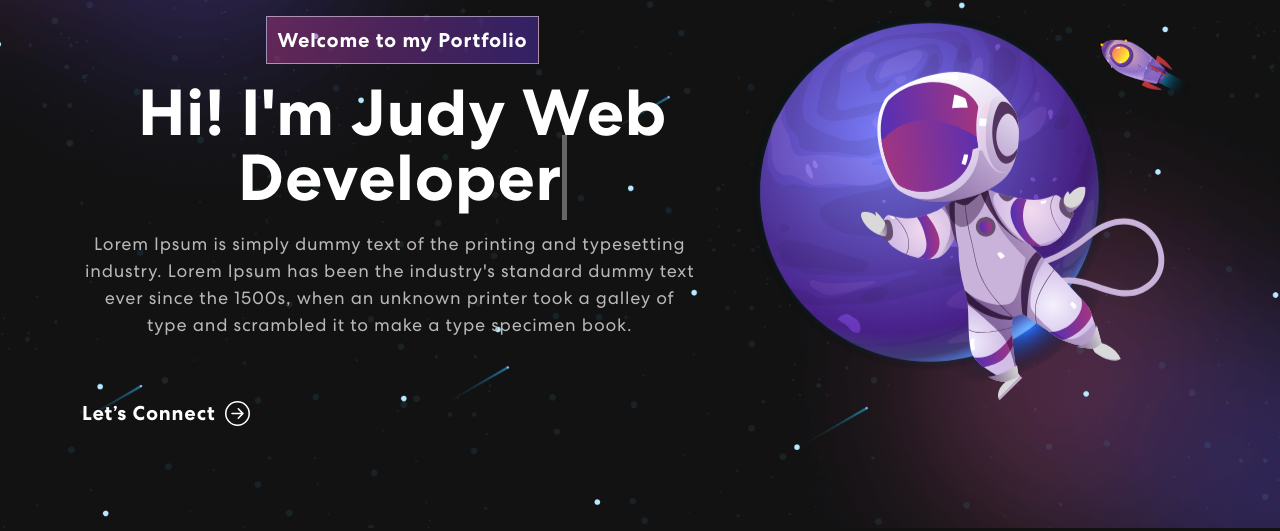
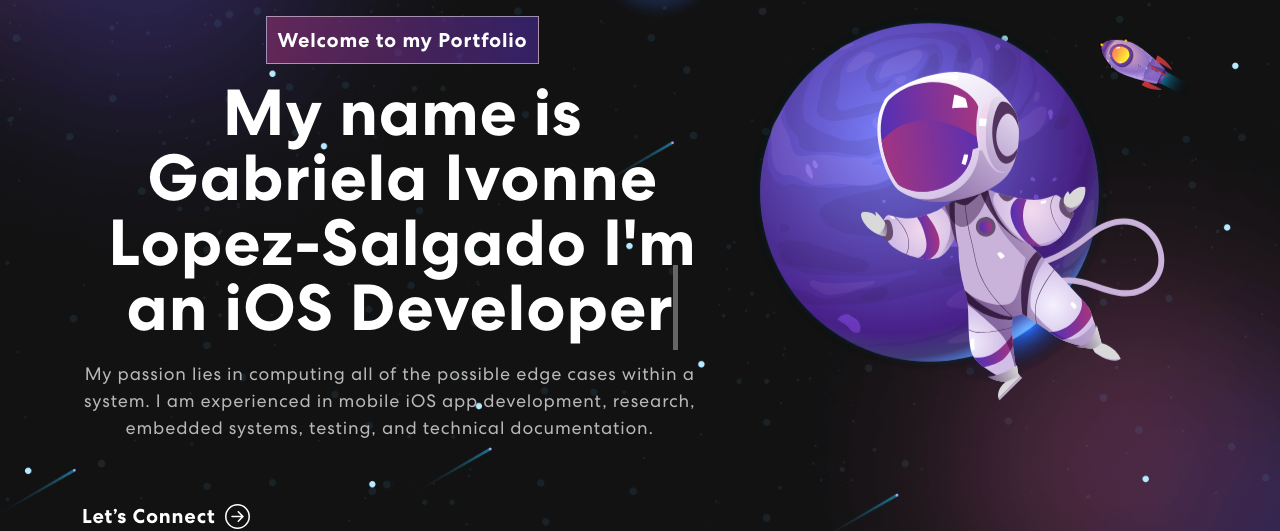
Before and after one commit to glopezsalgado/glopezsalgado.github.io, a React (Create React App) app: page / in a window 1280 px wide. Shown: the part 244-775 px from the top of the page. Built offline with nearby package versions, Linux system fonts and the light colour scheme.

Commit message:
changes to banner

```diff
--- a/src/components/Banner.js
+++ b/src/components/Banner.js
@@ -11,7 +11,7 @@ export const Banner = () => {
     const [text, setText] = useState('');
     const [delta, setDelta] = useState(300 - Math.random() * 100);
     const [index, setIndex] = useState(1);
-    const toRotate = ["Web Developer", "Web Designer", "UI/UX Designer"];
+    const toRotate = ["an iOS Developer", "a Test Engineer", "a Researcher", "a Software Engineer", "a Web Developer", "a Web Designer", "a UI/UX Designer"];
     const period = 2000;
 
     useEffect(() => {
@@ -56,8 +56,8 @@ export const Banner = () => {
                             {({ isVisible }) =>
                                 <div className={isVisible ? "animate__animated animate__fadeIn" : ""}>
                                     <span className="tagline">Welcome to my Portfolio</span>
-                                    <h1>{`Hi! I'm Judy`} <span className="txt-rotate" dataPeriod="1000" data-rotate='[ "Web Developer", "Web Designer", "UI/UX Designer" ]'><span className="wrap">{text}</span></span></h1>
-                                    <p>Lorem Ipsum is simply dummy text of the printing and typesetting industry. Lorem Ipsum has been the industry's standard dummy text ever since the 1500s, when an unknown printer took a galley of type and scrambled it to make a type specimen book.</p>
+                                    <h1>{`My name is Gabriela Ivonne Lopez-Salgado I'm`} <span className="txt-rotate" dataPeriod="1000" data-rotate='[ "an iOS Developer", "a Test Engineer", "a Researcher", "a Software Engineer", "a Web Developer", "a Web Designer", "a UI/UX Designer" ]'><span className="wrap">{text}</span></span></h1>
+                                    <p>My passion lies in computing all of the possible edge cases within a system.  I am experienced in mobile iOS app development, research, embedded systems, testing, and technical documentation.</p>
                                     <button onClick={() => console.log('connect')}>Let’s Connect <ArrowRightCircle size={25} /></button>
                                 </div>}
                         </TrackVisibility>
```
